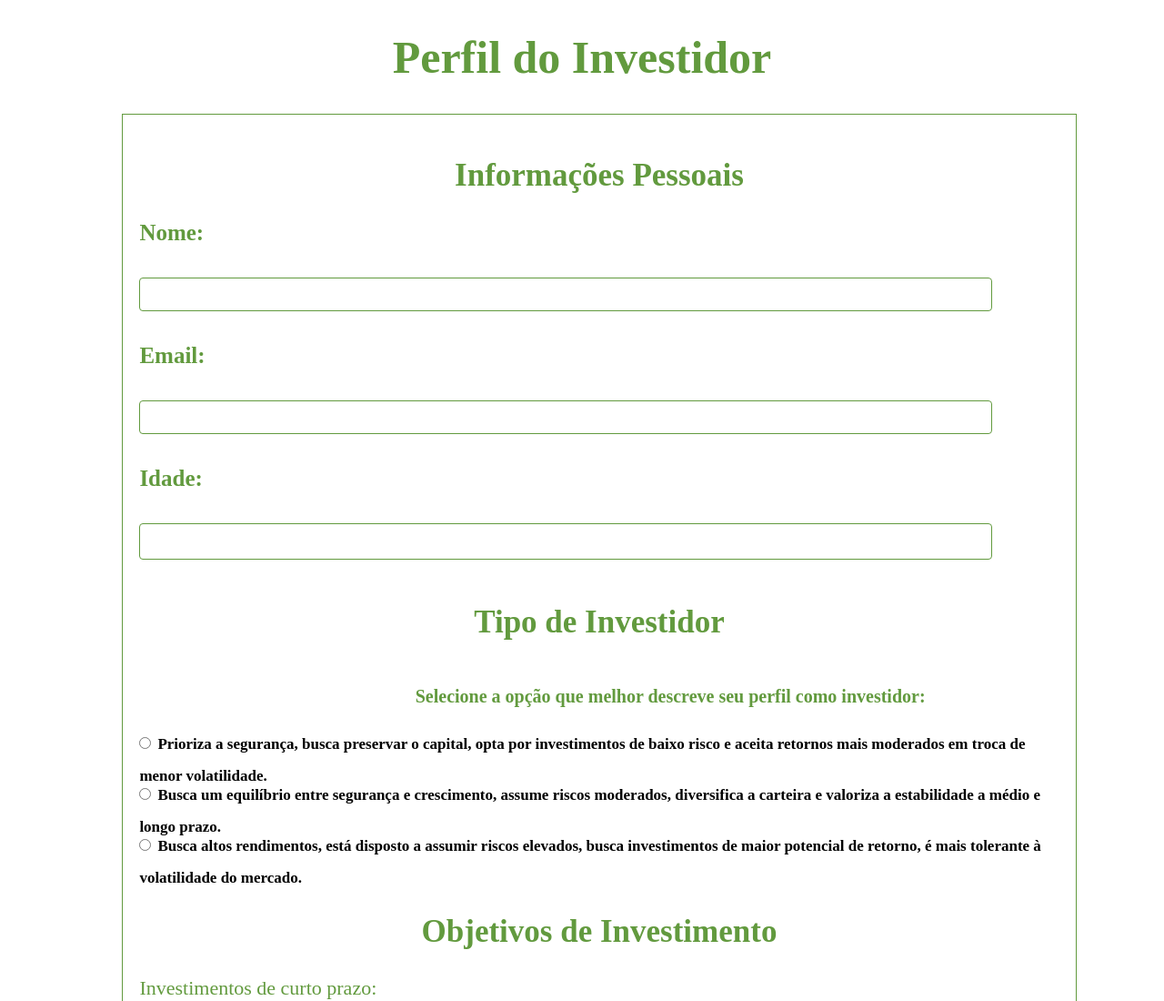
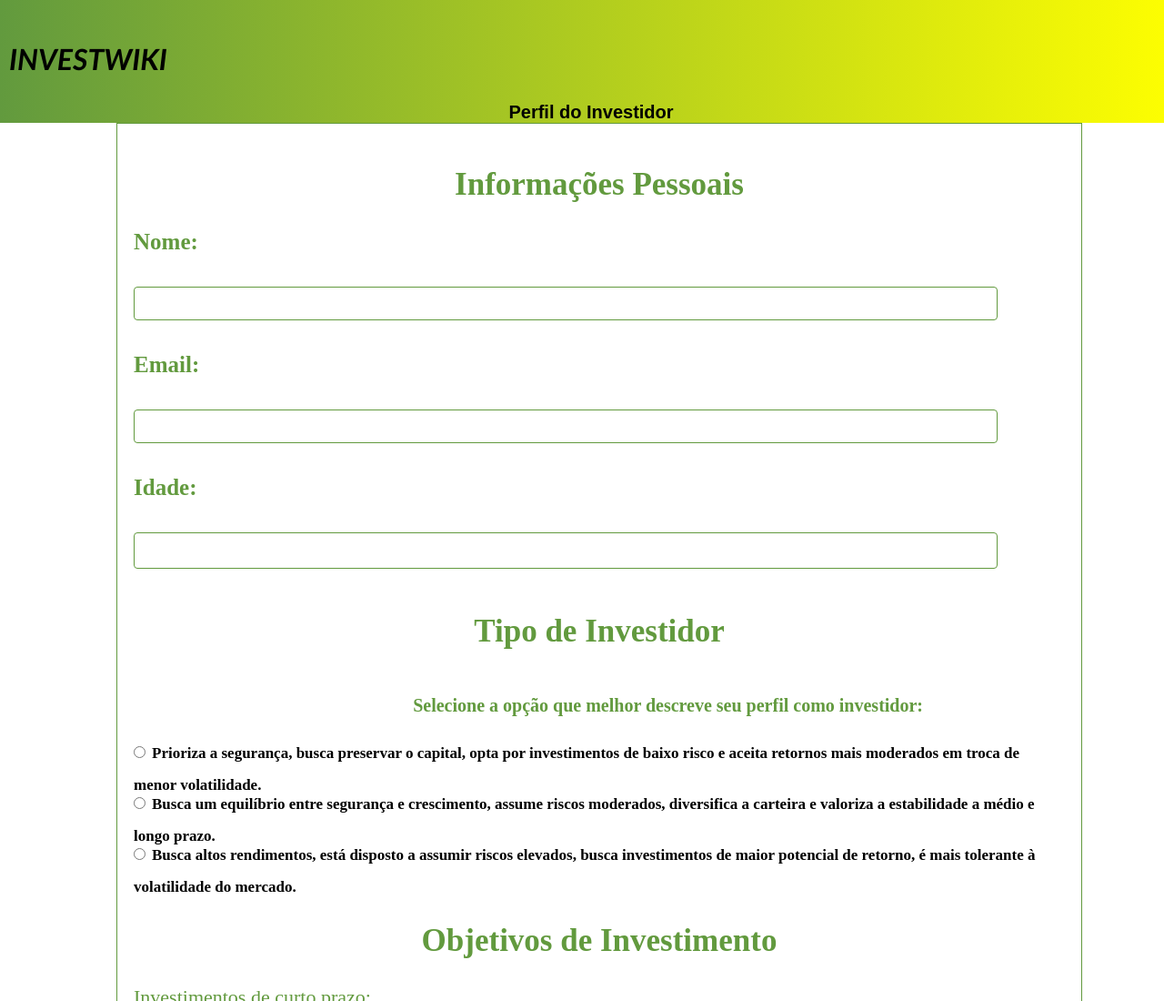
Before and after one commit to ICEI-PUC-Minas-PPLCC-TI/ti-1-ppl-cc-m2-20231-guia-de-investimentos, a plain HTML site: page codigo/Perfil do investidor (1)/perfil do investidor/index.html in a window 1280 px wide. Shown: the top 1100 px of the page at 91% size. Drawn offline with Linux system fonts and the light colour scheme.

Commit message:
alteracao no css das paginas perfil, calculadora e forum

```diff
--- a/codigo/FORUM/style.css
+++ b/codigo/FORUM/style.css
@@ -1,15 +1,9 @@
 body {
   font-family: Arial, sans-serif;
-  margin: 20px;
+  margin: 0.1px;
 }
 
-h1 {
-  text-align: center;
-}
 
-h2 {
-  margin-top: 20px;
-}
 
 form {
   margin-bottom: 20px;
@@ -37,3 +31,29 @@ button {
   padding-left: 20px;
   border-left: 1px solid #ccc;
 }
+
+header {
+  position: relative;
+  top: 0;
+  left: 0;
+  width: 100%;
+  padding: 10px;
+  height: 115px;
+  z-index: 999; /* Adicione um valor alto ao z-index para garantir que o header fique acima dos outros elementos */
+  background-image: linear-gradient(to right, #629a3e, yellow);
+  text-align: center;
+}
+
+.titulo a{
+  text-decoration: none;
+  color: black;
+  font-family:'Trebuchet MS', 'Lucida Sans Unicode', 'Lucida Grande', 'Lucida Sans', Arial, sans-serif;
+  font-style: oblique;
+}
+h1{
+  text-align: left;
+  margin-top: 35px ;
+}
+.titulo2 a{
+  margin-bottom: 10px;
+}
--- a/codigo/Perfil do investidor (1)/perfil do investidor/index.html
+++ b/codigo/Perfil do investidor (1)/perfil do investidor/index.html
@@ -9,8 +9,12 @@
 
 </head>
 
+   <header>
+    <h1 class="titulo"><a href="../../T.I.investCarroussel/T.I.investCarroussel/index.html">INVESTWIKI</a></h1>
+    <h4 class="tituloperfil">Perfil do Investidor</h4>
+  </header>
+
 <body>
-  <h1>Perfil do Investidor</h1>
   <form class="perfil">
     <h2>Informações Pessoais</h2>
     <label for="nome">Nome:</label>
--- a/codigo/Perfil do investidor (1)/perfil do investidor/style.css
+++ b/codigo/Perfil do investidor (1)/perfil do investidor/style.css
@@ -1,75 +1,100 @@
+body{
+  margin: 0%;
+}
 
-.perfil{
-    width:80%;
-    margin-left:10%;
-    margin-right:10%;
-    border:1px solid #629a3e;
-    padding:18px;
+.perfil {
+  width: 80%;
+  margin-left: 10%;
+  margin-right: 10%;
+  border: 1px solid #629a3e;
+  padding: 18px;
+}
+
+header {
+  position: relative;
+  top: 0;
+  left: 0;
+  width: 100%;
+  padding: 10px;
+  height: 115px;
+  z-index: 999; /* Adicione um valor alto ao z-index para garantir que o header fique acima dos outros elementos */
+  background-image: linear-gradient(to right, #629a3e, yellow);
+  text-align: center;
+}
+
+.titulo a {
+  text-decoration: none;
+  color: black;
+  font-family: 'Trebuchet MS', 'Lucida Sans Unicode', 'Lucida Grande', 'Lucida Sans', Arial, sans-serif;
+  font-style: oblique;
+}
+
+h1 {
+  text-align: left;
+  margin-top: 35px;
+}
+
+.tituloperfil{
+  margin-bottom: 10px;
+  font-size: 20px;
+  font-weight: bold;
+  font-family: Arial, sans-serif;
+}
+
+
+h2 {
+  text-align: center;
+  color: #629a3e;
+  font-size: 35px;
+  font-style: normal;
+  font-weight: bold;
+}
+
+form input[type="text"] {
+  padding: 10px 13px;
+  width: 90%;
+  border-radius: 4px;
+  border: 1px solid #629a3e;
+  margin-top: 30px;
+  margin-bottom: 20px;
+  display: inline-block;
+  font-family: tahoma;
+}
+
+form input[type="email"] {
+  padding: 10px 13px;
+  width: 90%;
+  border-radius: 4px;
+  border: 1px solid #629a3e;
+  margin-top: 30px;
+  margin-bottom: 20px;
+  display: inline-block;
+  font-family: tahoma;
 }
 
 
 
-  h1 {
-    text-align: center;
-    color: #629a3e; /* Roxo */
-    font-size: 50px;
-    font-style: normal;
-    font-weight:bold;
-  }
-
-h2 {
-    text-align: center;
-    color: #629a3e; /* Roxo */
-    font-size: 35px;
-    font-style: normal;
-    font-weight:bold;
-}
-
-form input[type="text"]{
-    padding:10px 13px;
+form input[type="number"] {
+  padding: 10px 13px;
   width: 90%;
   border-radius: 4px;
-    border:1px solid #629a3e;
-    margin-top:30px;
-    margin-bottom:20px;
-    display:inline-block;
-    font-family:tahoma;
-  }
-
-  form input[type="email"]{
-    padding:10px 13px;
-    width: 90%;
-    border-radius: 4px;
-    border:1px solid #629a3e;
-    margin-top:30px;
-    margin-bottom:20px;
-    display:inline-block;
-    font-family:tahoma;
-  }
-
-
-
-  form input[type="number"]{
-    padding:10px 13px;
-    width: 90%;
-    border-radius: 4px;
-    border:1px solid #629a3e;
-    margin-top:30px;
-    margin-bottom:20px;
-    display:inline-block;
-    font-family:tahoma;
-    font-size:15px;
+  border: 1px solid #629a3e;
+  margin-top: 30px;
+  margin-bottom: 20px;
+  display: inline-block;
+  font-family: tahoma;
+  font-size: 15px;
 }
 
 .form-group {
   margin-bottom: 20px;
-    font-size:50px;
+  font-size: 50px;
 }
 
 label[for="nome"],
 label[for="email"],
 label[for="idade"] {
-    font-size:25px;
+  font-size: 25px;
   display: block;
   font-weight: bold;
   font-style: normal;
@@ -81,20 +106,20 @@ label[for="idade"] {
 
 p {
   font-weight: bold;
-        color: #629a3e; /* Amethyst - código hexadecimal */
-        margin-top:50px;
+  color: #629a3e;
+  /* Amethyst - código hexadecimal */
+  margin-top: 50px;
   margin-bottom: 30px;
-        font-size:20px;
+  font-size: 20px;
   margin-left: 30%;
 }
 
 input[type="radio"]#conservador,
 input[type="radio"]#moderado,
-      input[type="radio"]#arrojado
-      {
-        margin-left:0%;
-        font-size:50px;
-        margin-bottom:20px;
+input[type="radio"]#arrojado {
+  margin-left: 0%;
+  font-size: 50px;
+  margin-bottom: 20px;
 
 }
 
@@ -102,10 +127,10 @@ label[for="idade"] {
 input[type="radio"]#nenhuma_experiencia,
 input[type="radio"]#pouca_experiencia,
 input[type="radio"]#alguma_experiencia,
-      input[type="radio"]#muita_experiencia{
-        margin-left:-1%;
-        font-size:50px;
-        margin-bottom:20px;
+input[type="radio"]#muita_experiencia {
+  margin-left: -1%;
+  font-size: 50px;
+  margin-bottom: 20px;
 
 }
 
@@ -113,36 +138,35 @@ label[for="idade"] {
 
 input[type="radio"]#baixa_tolerancia,
 input[type="radio"]#media_tolerancia,
-      input[type="radio"]#alta_tolerancia
-     {
-        margin-left:-1%;
-        font-size:50px;
-        margin-bottom:20px;
+input[type="radio"]#alta_tolerancia {
+  margin-left: -1%;
+  font-size: 50px;
+  margin-bottom: 20px;
 
 }
 
 
 
-      .exp{
-        margin-left:40%;
+.exp {
+  margin-left: 40%;
 }
 
-      .tolerancia{
-        margin-left:40%;
-        font-size:17px;
+.tolerancia {
+  margin-left: 40%;
+  font-size: 17px;
   font-weight: 550;
 
 }
+
 label[for="conservador"],
 label[for="moderado"],
 label[for="arrojado"],
 label[for="nenhuma_experiencia"],
 label[for="pouca_experiencia"],
 label[for="alguma_experiencia"],
-      label[for="muita_experiencia"]
-      {
+label[for="muita_experiencia"] {
 
-    font-size:17px;
+  font-size: 17px;
   font-weight: 550;
 
 
@@ -152,19 +176,19 @@ label[for="idade"] {
 label[for="medio_prazo"],
 label[for="renda_mensal"],
 label[for="longo_prazo"],
-  label[for="comentarios"]{
-    font-size:22px;
+label[for="comentarios"] {
+  font-size: 22px;
   color: #629a3e;
   font-weight: 500;
 }
 
 
-  .conhecimento{
-    margin-left:40%;
-    font-size:20px;
-    margin-bottom:50px;
+.conhecimento {
+  margin-left: 40%;
+  font-size: 20px;
+  margin-bottom: 50px;
   font-weight: 550;
-    margin-top:20px;
+  margin-top: 20px;
 }
 
 
@@ -173,7 +197,7 @@ label[for="idade"] {
   display: block;
   width: 20%;
   padding: 10px;
-    margin-left:550px;
+  margin-left: 550px;
   background-color: #629a3e;
   color: white;
   border: none;
@@ -188,8 +212,8 @@ label[for="idade"] {
 
 textarea {
   height: 100px;
-    width:96%;
-    resize:none;
+  width: 96%;
+  resize: none;
 }
 
 /* Optional: Add styles for validation error messages */
--- a/codigo/TIAW-Calculadora_jurosComp/TIAW/calc_juros.css
+++ b/codigo/TIAW-Calculadora_jurosComp/TIAW/calc_juros.css
@@ -1,6 +1,7 @@
 body {
-    background-color: #d8e8c4;
+    background-color: lightgray;
     font-family: Arial, sans-serif;
+    margin: 0%;
 }
 
 
@@ -14,13 +15,32 @@ body {
 }
 
 
-h1 {
-    font-size: 2rem;
+.header {
+    position: relative;
+    top: 0;
+    left: 0;
+    width: 100%;
+    margin: 0px;
+    padding: 10px;
+    height: 115px;
+    z-index: 999; /* Adicione um valor alto ao z-index para garantir que o header fique acima dos outros elementos */
+    background-image: linear-gradient(to right, #629a3e, yellow);
     text-align: center;
-    margin-bottom: 30px;
-    color:  #dbd440;
 }
 
+.titulo a{
+    text-decoration: none;
+    color: black;
+    font-family:'Trebuchet MS', 'Lucida Sans Unicode', 'Lucida Grande', 'Lucida Sans', Arial, sans-serif;
+    font-style: oblique;
+}
+h1{
+    text-align: left;
+    margin-top: 35px ;
+}
+.titulo2 a{
+    margin-bottom: 10px;
+}
 
 form {
     display: flex;
```
Also changed, not shown: codigo/FORUM/Forum.html (+7 -2 lines), codigo/T.I.investCarroussel/T.I.investCarroussel/bolsa.html (+17 -4 lines), codigo/T.I.investCarroussel/T.I.investCarroussel/crptomoedas.html (+17 -4 lines), codigo/T.I.investCarroussel/T.I.investCarroussel/rendaVariavel.html (+17 -4 lines), codigo/T.I.investCarroussel/T.I.investCarroussel/rendafixa.html (+23 -4 lines), codigo/T.I.investCarroussel/T.I.investCarroussel/style.css (+4 -4 lines), codigo/TIAW-Calculadora_jurosComp/TIAW/calc_juros.html (+6 -2 lines), codigo/Áudio JS/Áudio JS/variavel.json (added, +26 -0 lines). Lines whose indentation alone changed are shown as unchanged.
